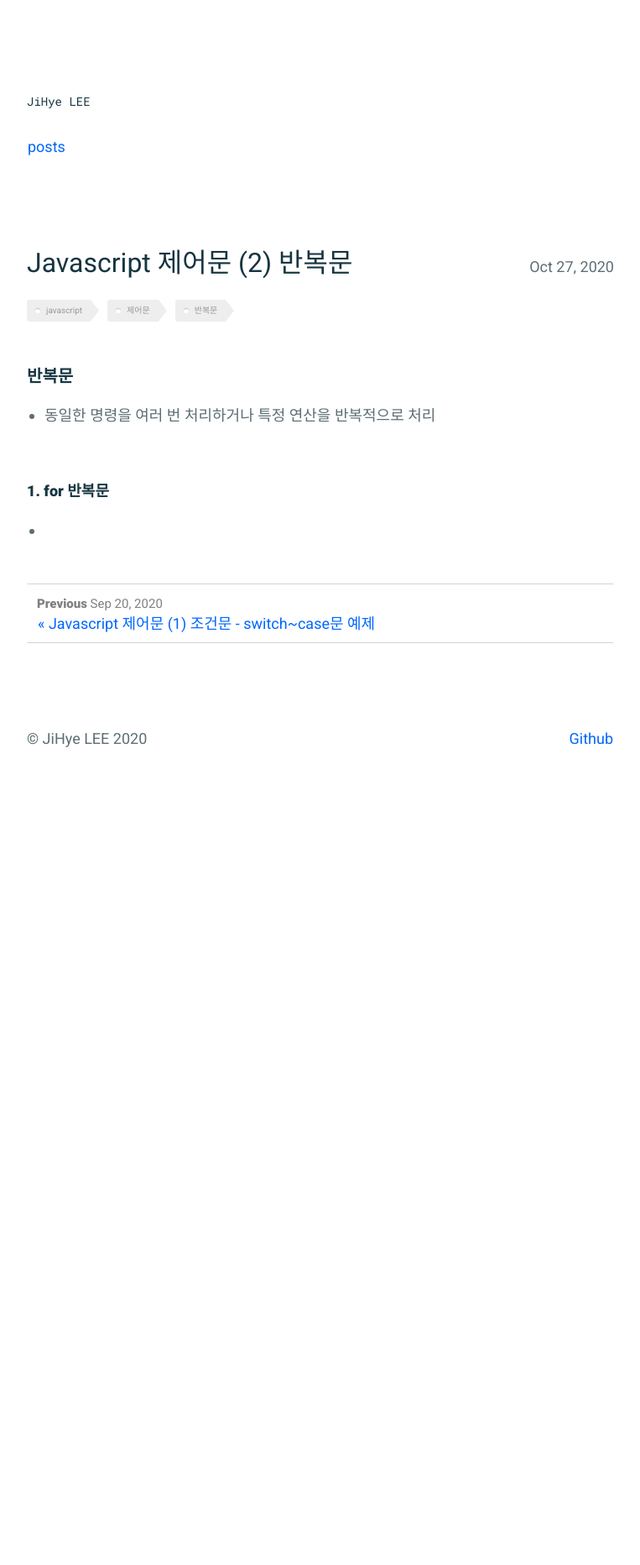
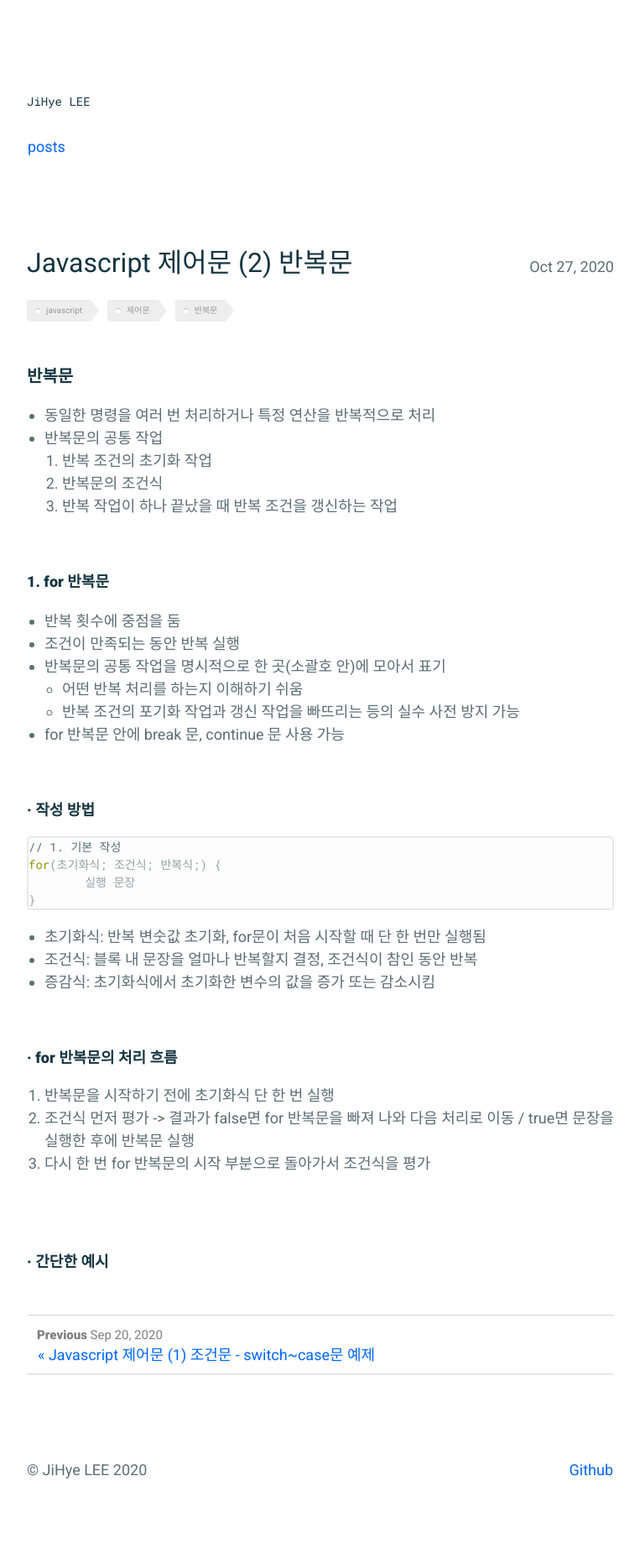
Before and after one commit to absolutelyfullycapable/absolutelyfullycapable.github.io, a Jekyll site: the page built from _posts/2020-10-27-javascript-제어문-반복문.md, in a window 1280 px wide. Shown: the whole page at 84% size, without its empty margins (258-1021 px from the left). Built offline with Jekyll 4.4.1, drawn with Linux system fonts in a browser that asks for light colours; before the commit the page ends 993 px from its top, so only the background shows below that.

Commit message:
add new contents

````diff
--- a/_posts/2020-10-27-javascript-제어문-반복문.md
+++ b/_posts/2020-10-27-javascript-제어문-반복문.md
@@ -21,9 +21,48 @@ comments: true
 ### **반복문**
 
 - 동일한 명령을 여러 번 처리하거나 특정 연산을 반복적으로 처리
+- 반복문의 공통 작업
+	1. 반복 조건의 초기화 작업
+	2. 반복문의 조건식
+	3. 반복 작업이 하나 끝났을 때 반복 조건을 갱신하는 작업
+
 
 <br/>
 
 #### **1. for 반복문**
 
--
+- 반복 횟수에 중점을 둠
+- 조건이 만족되는 동안 반복 실행
+- 반복문의 공통 작업을 명시적으로 한 곳(소괄호 안)에 모아서 표기
+	- 어떤 반복 처리를 하는지 이해하기 쉬움
+	- 반복 조건의 포기화 작업과 갱신 작업을 빠뜨리는 등의 실수 사전 방지 가능
+- for 반복문 안에 break 문, continue 문 사용 가능
+
+<br/>
+
+##### **· 작성 방법**
+
+```js
+// 1. 기본 작성
+for(초기화식; 조건식; 반복식;) {
+	실행 문장
+}
+```
+
+- 초기화식: 반복 변숫값 초기화, for문이 처음 시작할 때 단 한 번만 실행됨
+- 조건식: 블록 내 문장을 얼마나 반복할지 결정, 조건식이 참인 동안 반복
+- 증감식: 초기화식에서 초기화한 변수의 값을 증가 또는 감소시킴
+
+<br/>
+
+##### **· for 반복문의 처리 흐름**
+
+1. 반복문을 시작하기 전에 초기화식 단 한 번 실행
+2. 조건식 먼저 평가 -> 결과가 false면 for 반복문을 빠져 나와 다음 처리로 이동 / true면 문장을 실행한 후에 반복문 실행
+3. 다시 한 번 for 반복문의 시작 부분으로 돌아가서 조건식을 평가
+
+
+<br/>
+<br/>
+
+##### **· 간단한 예시**
````
